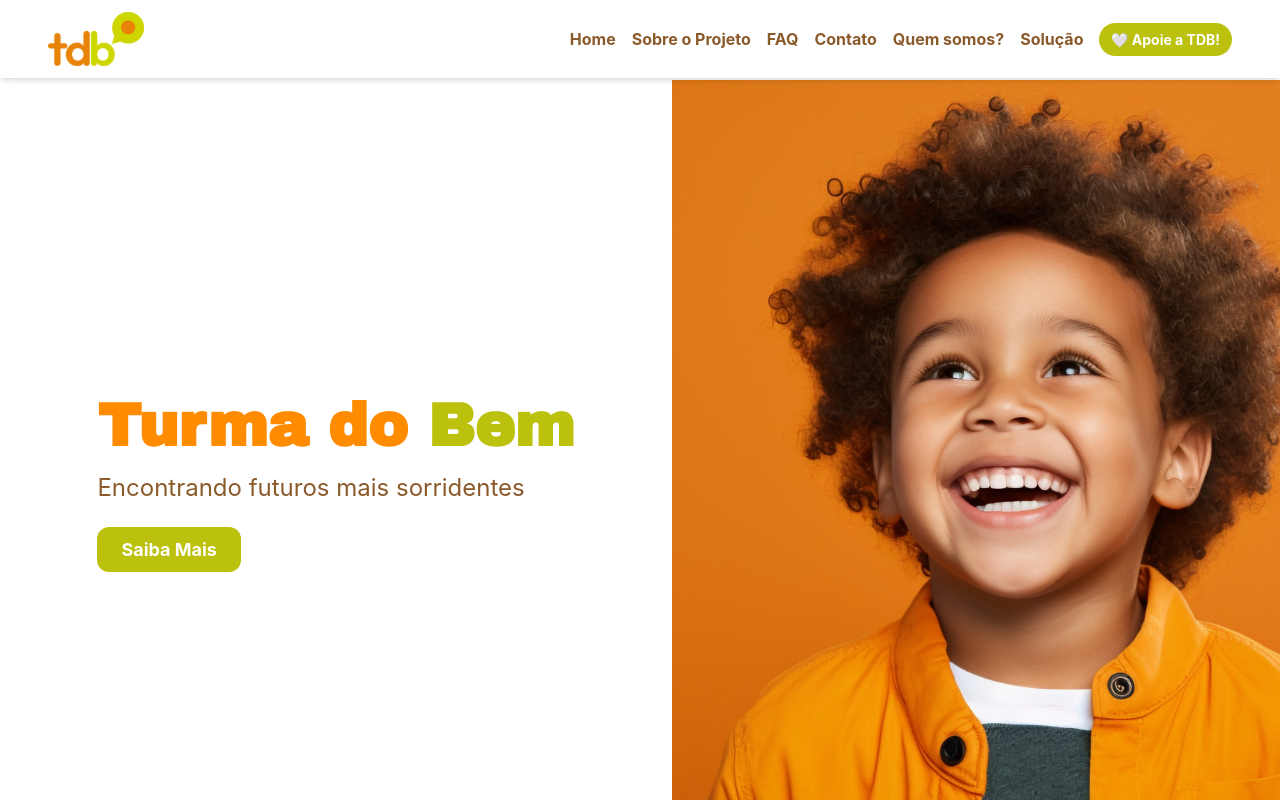
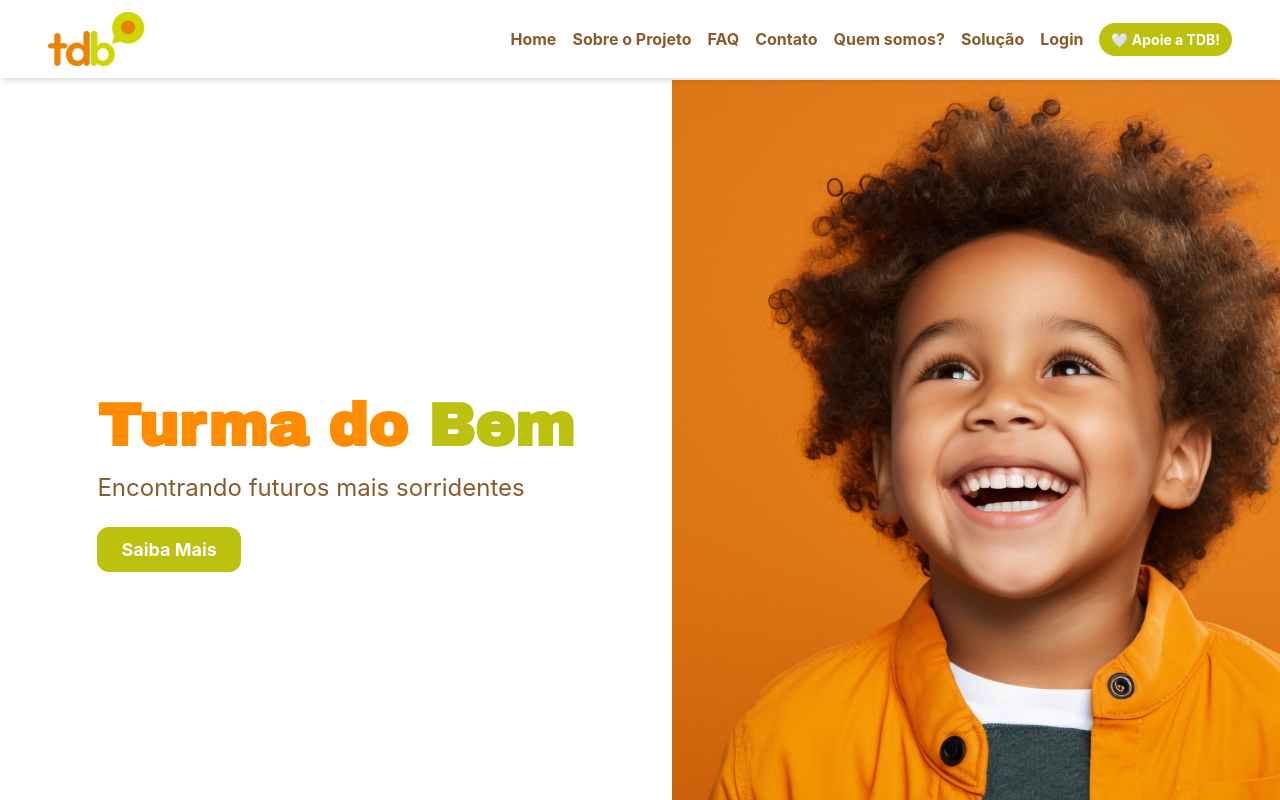
Before and after one commit to GustavoMiguelk/Challenge-TDB-Front-End, a React (Vite) app: page / in a window 1280 px wide. Shown: the top 800 px of the page. Built offline with nearby package versions, Linux system fonts and the light colour scheme.

Commit message:
feat: link de Login no menu do Cabecalho.

```diff
--- a/src/components/Cabecalho/Cabecalho.tsx
+++ b/src/components/Cabecalho/Cabecalho.tsx
@@ -17,6 +17,8 @@ export default function Cabecalho() {
           <li><Link to="/contato" className="font-bold text-brown hover:text-primary hover:underline no-underline">Contato</Link></li>
           <li><Link to="/integrantes" className="font-bold text-brown hover:text-primary hover:underline no-underline">Quem somos?</Link></li>
           <li><Link to="/solucao" className="font-bold text-brown hover:text-primary hover:underline no-underline">Solução</Link></li>
+          <li><Link to="/login" className="font-bold text-brown hover:text-primary hover:underline no-underline">Login</Link></li>
+
           <li>
             <a
               href="https://paybox.doare.org/paybox?payboxId=83fed202-df0f-4665-9c74-688a834028d4"
@@ -47,6 +49,7 @@ export default function Cabecalho() {
             <li><Link to="/contato" onClick={() => setMenuAberto(false)} className="font-bold text-brown hover:text-primary">Contato</Link></li>
             <li><Link to="/integrantes" onClick={() => setMenuAberto(false)} className="font-bold text-brown hover:text-primary">Quem somos?</Link></li>
             <li><Link to="/solucao" onClick={() => setMenuAberto(false)} className="font-bold text-brown hover:text-primary">Solução</Link></li>
+            <li><Link to="/login" onClick={() => setMenuAberto(false)} className="font-bold text-brown hover:text-primary">Login</Link></li>
             <li>
               <a
                 href="https://paybox.doare.org/paybox?payboxId=83fed202-df0f-4665-9c74-688a834028d4"
```
